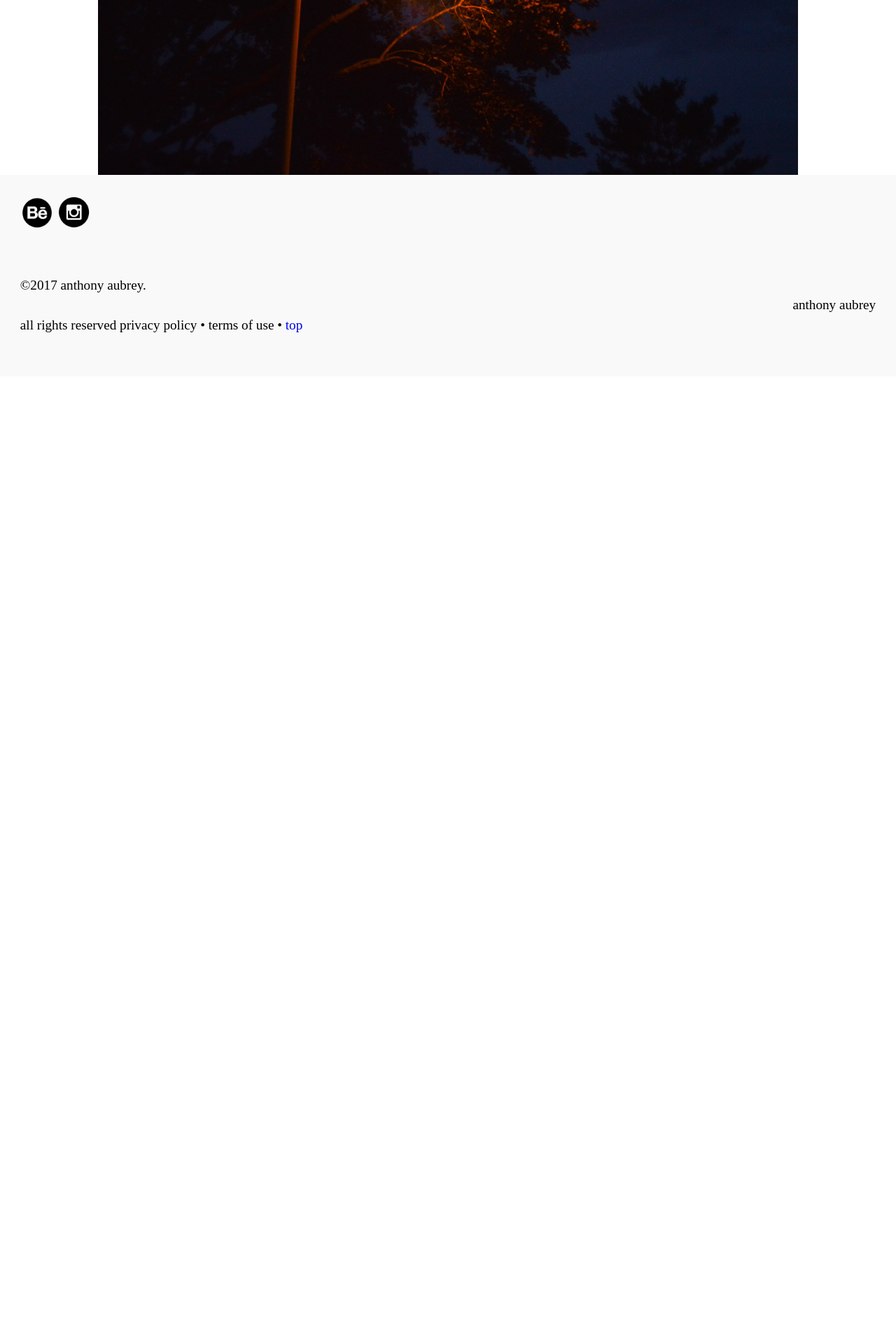
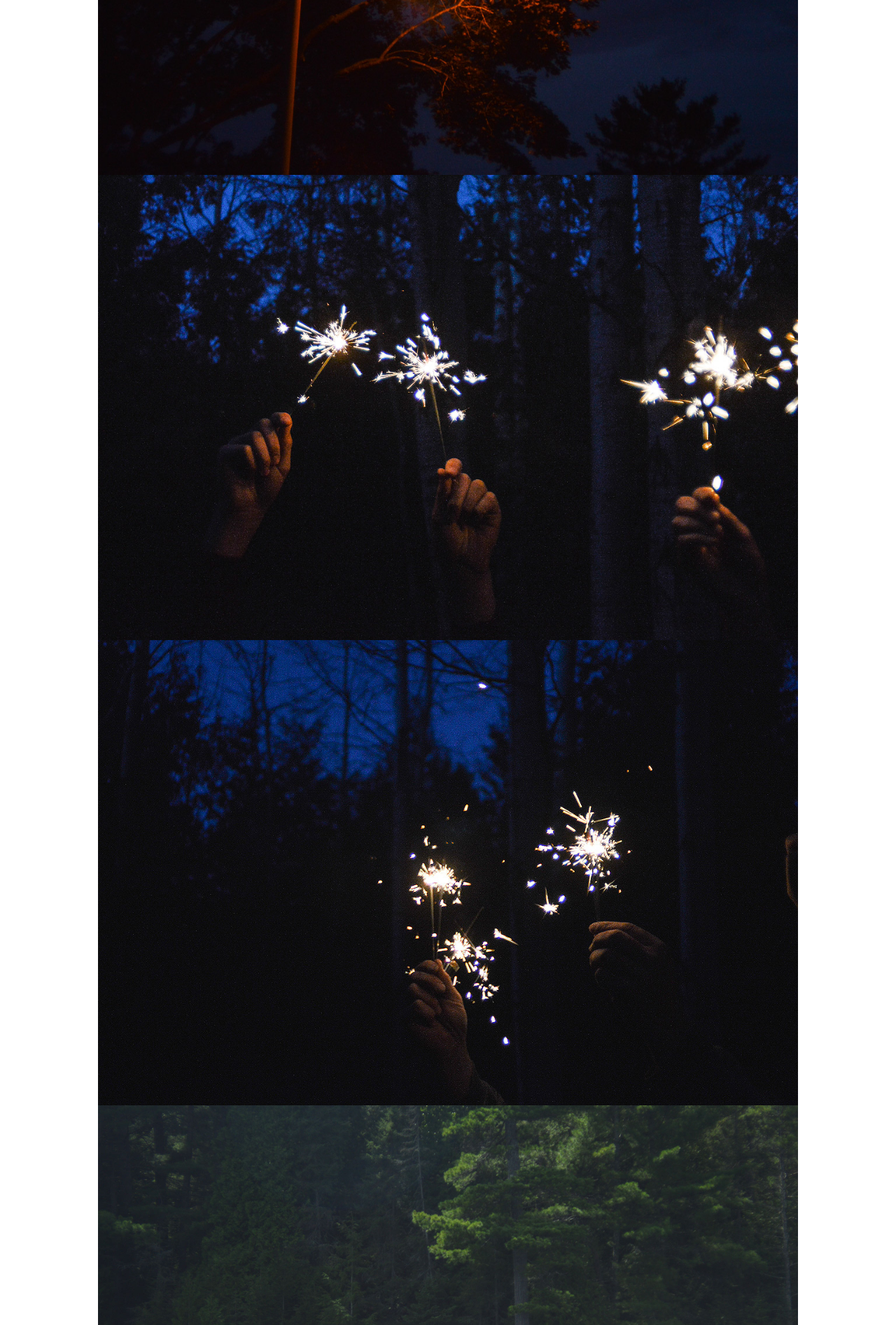
Before and after one commit to anthonyaubrey/portfolio, a Jekyll site: the page built from photography.html, in a window 1280 px wide. Shown: the part 1310-3204 px from the top of the page at 70% size. Built offline with Jekyll 4.4.1, drawn with Linux system fonts in a browser that asks for light colours; before the commit the page ends 1848 px from its top, so only the background shows below that.

Commit message:
Added 5 more images

```diff
--- a/photography.html
+++ b/photography.html
@@ -9,6 +9,9 @@
     <div>
       <img class="img-flex limgwrap"src="{{site.baseurl}}/img/webphotography/fire.jpg">
       <img class="img-flex limgwrap"src="{{site.baseurl}}/img/webphotography/DSC_0006.jpg">
+      <img class="img-flex limgwrap"src="{{site.baseurl}}/img/webphotography/DSC_0064.jpg">
+      <img class="img-flex limgwrap"src="{{site.baseurl}}/img/webphotography/DSC_0075.jpg">
+      <img class="img-flex limgwrap"src="{{site.baseurl}}/img/webphotography/DSC_0024.jpg">
     </div>
   </div>
 </main>
```
